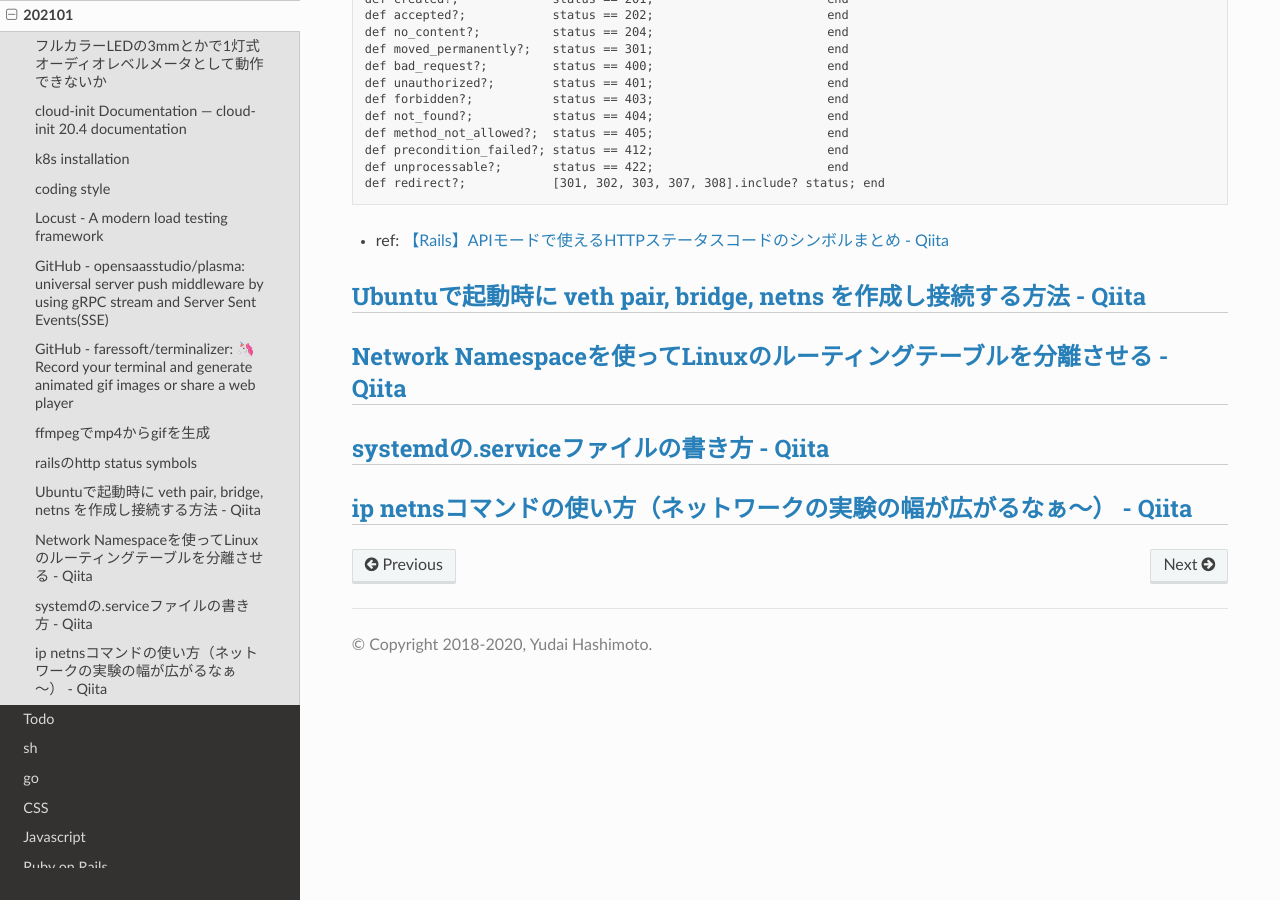
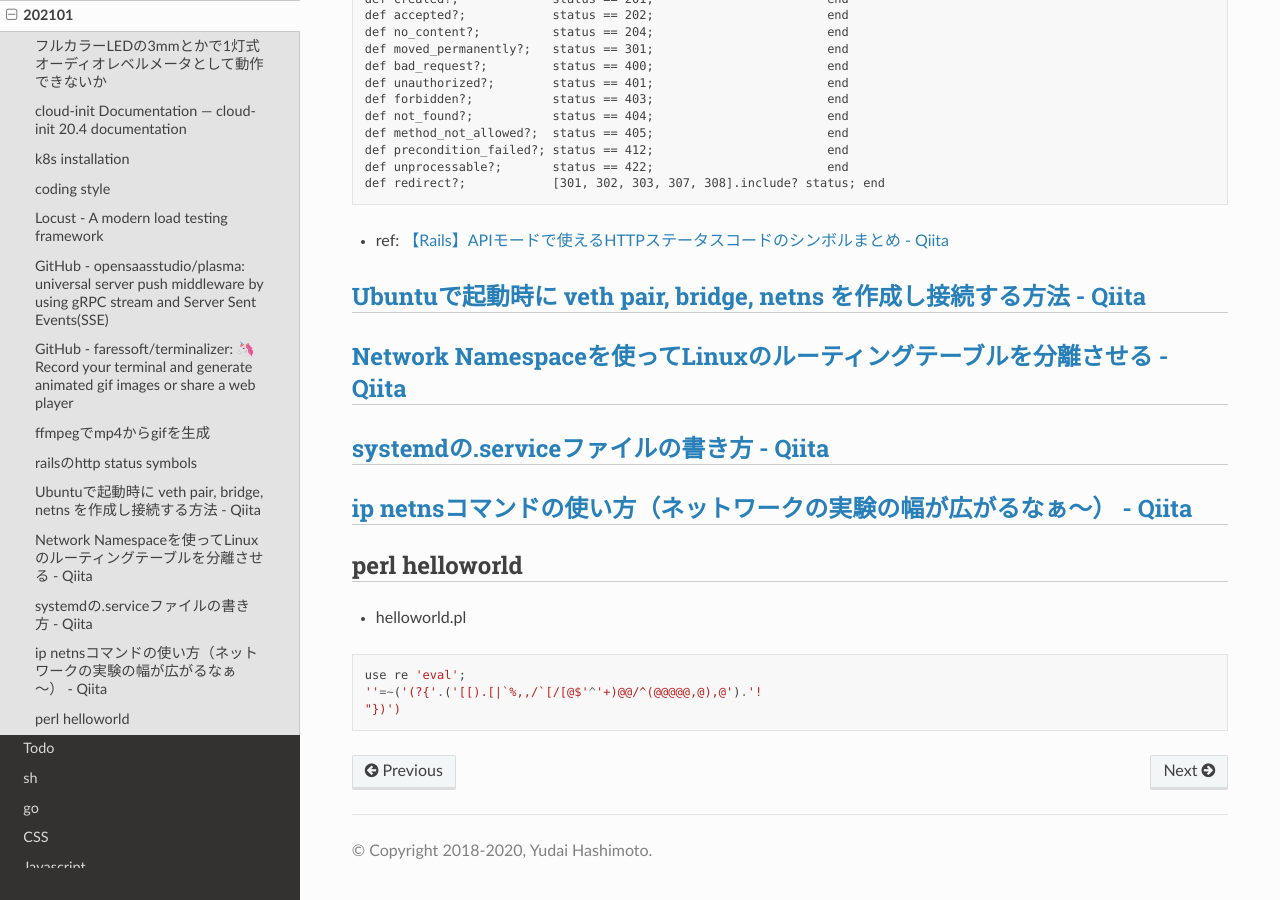
Before and after one commit to jp7fkf/JP7FKF-Warehouse, a Sphinx documentation site: the page built from source/dialy/202101.md, in a window 1280 px wide and 900 px high, scrolled down 2367 px. Built offline with Sphinx 7.4.7 and the Read the Docs theme 2.0.0, drawn with Linux system fonts in a browser that asks for light colours.

Commit message:
2021-02-10 23:45:28 JST

````diff
--- a/source/dialy/202101.md
+++ b/source/dialy/202101.md
@@ -123,3 +123,11 @@ def redirect?;            [301, 302, 303, 307, 308].include? status; end
 ## [systemdの.serviceファイルの書き方 - Qiita](https://qiita.com/masami256/items/ef0f23125cf8255e4857)
 
 ## [ip netnsコマンドの使い方（ネットワークの実験の幅が広がるなぁ～） - Qiita](https://qiita.com/hana_shin/items/ab078b5552f5df029030)
+
+## perl helloworld
+- helloworld.pl
+```
+use re 'eval';
+''=~('(?{'.('[[).[|`%,,/`[/[@$'^'+)@@/^(@@@@@,@),@').'!
+"})')
+```
````
